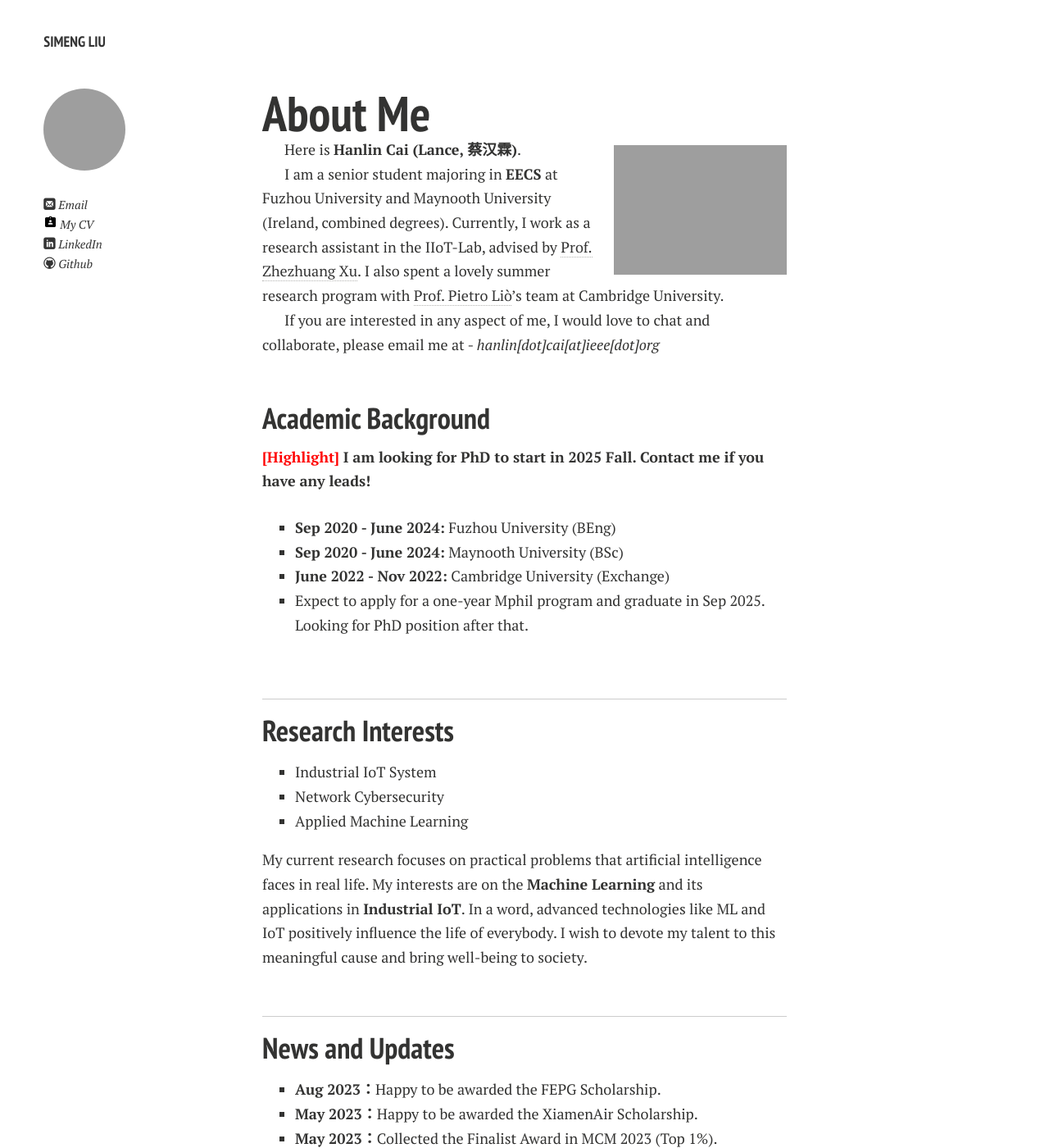
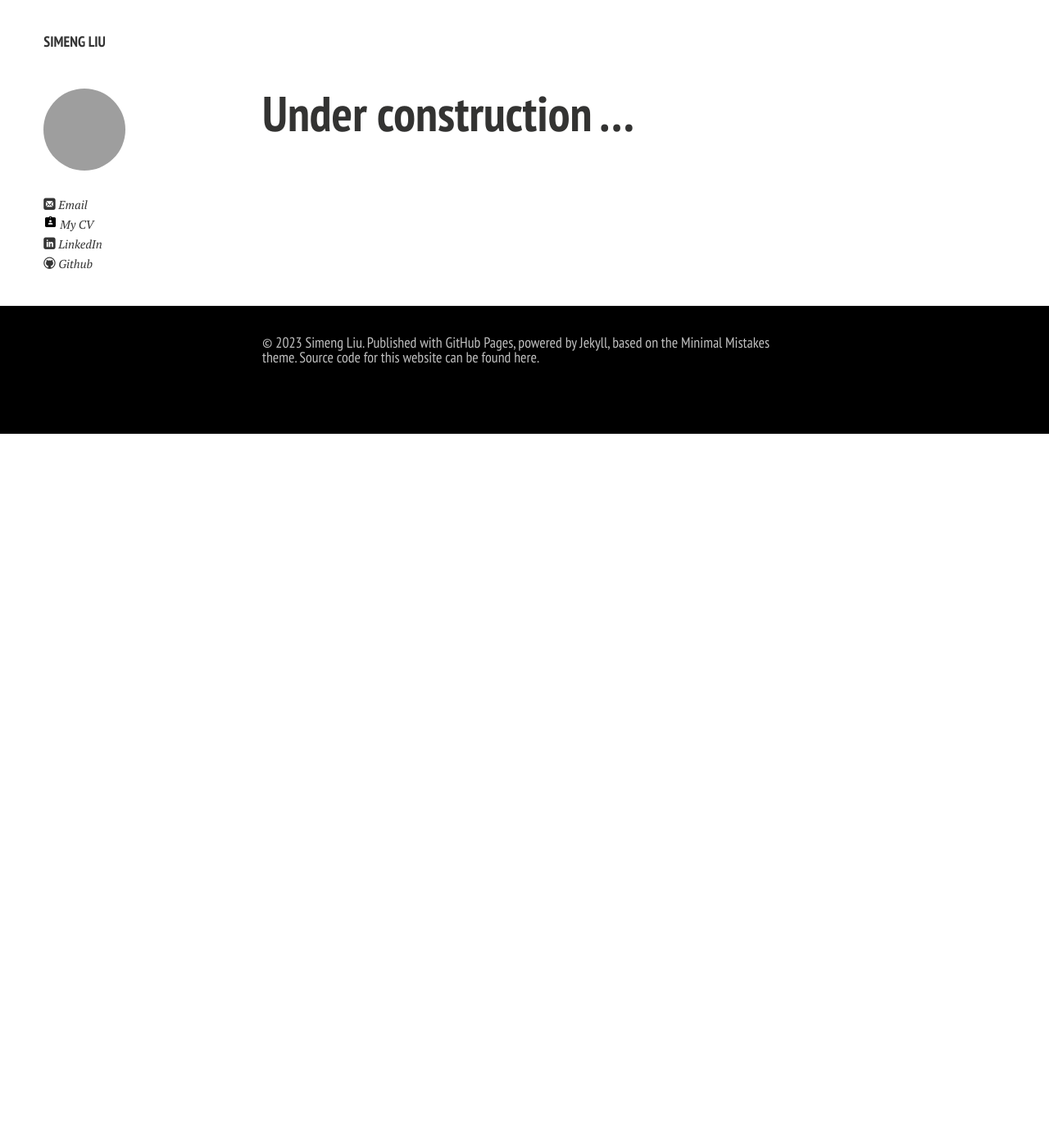
Before and after one commit to Simeng-Liu/Simeng-Liu.github.io, a Jekyll site: the page built from index.md, in a window 1280 px wide and 1400 px high. Shown: the whole window at 82% size. Built offline with Jekyll 4.4.1, drawn with Linux system fonts in a browser that asks for light colours; nearby versions of some CDN libraries; comment, search, counter and statistics services are not loaded; a style sheet for code colours, icons or effects is not loaded; our own code applies the rules of GitHub Pages for plain Markdown files; some of the changed text lies outside the part shown.

Commit message:
update index.md under construction

```diff
--- a/index.md
+++ b/index.md
@@ -2,12 +2,15 @@
 layout: page
 ---
 
-# About Me
+# Under construction ...
+
+<!-- # About Me
 
 <img src="https://caihanlin.com/caihanlin.jpg" class="floatpic" width="360" height="480">
 
-Here is **Hanlin Cai (Lance, 蔡汉霖)**.
+Here is **Simeng Liu**.
 
+I earned my master's degree of Networked Systems in ICS school at the University of California, Irvine.
 I am a senior student majoring in **EECS** at Fuzhou University and Maynooth University (Ireland, combined degrees). Currently, I work as a research assistant in the IIoT-Lab, advised by [Prof. Zhezhuang Xu](https://www.researchgate.net/profile/Zhezhuang-Xu). I also spent a lovely summer research program with [Prof. Pietro Liò](https://www.cl.cam.ac.uk/~pl219/)'s team at Cambridge University.
 
 If you are interested in any aspect of me, I would love to chat and collaborate, please email me at - *hanlin[dot]cai[at]ieee[dot]org*
@@ -48,3 +51,4 @@ My current research focuses on practical problems that artificial intelligence f
 - **Jun 2022：**Started research program at [Cambridge AI Group](https://www.cl.cam.ac.uk/research/ai/), advised by Prof. Pietro Liò.
 
 <br>
+ -->
```
